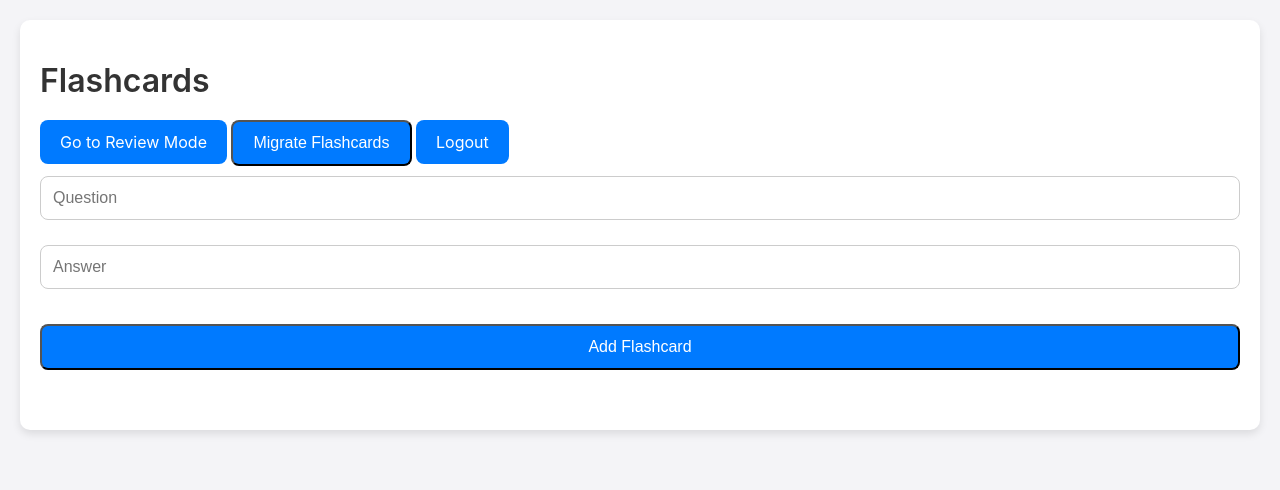
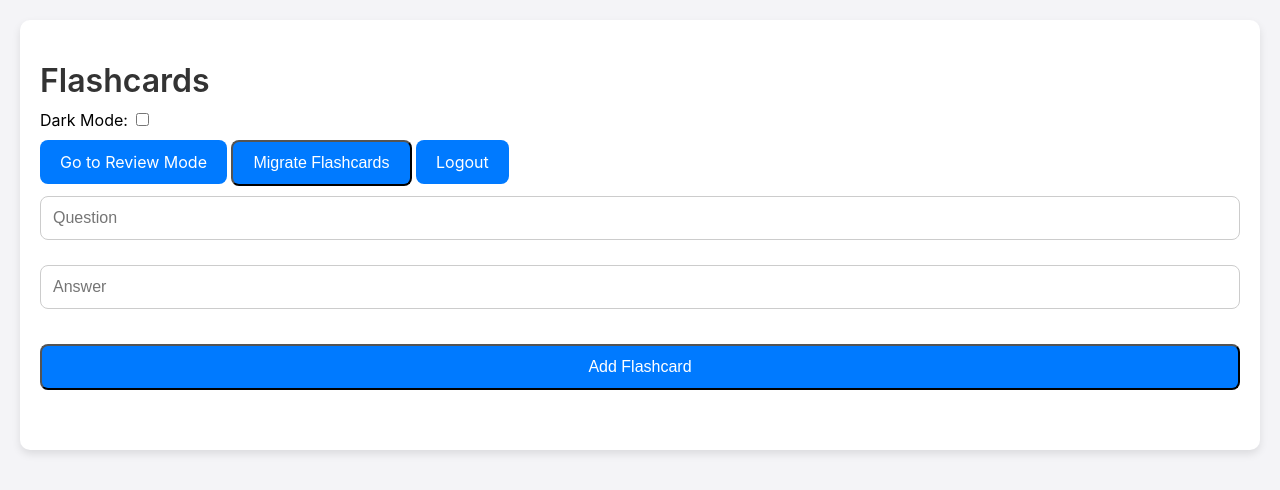
Before and after one commit to panda1312/Scriptura, a Flask app: page / in a window 1280 px wide. Shown: the top 490 px of the page. Run offline with Flask 2, Linux system fonts and the light colour scheme; the visitor is signed in with stand-in values (Sample User, id 1); data that the repository does not hold is empty.

Commit message:
Update index.html
added dark mode support

```diff
--- a/templates/index.html
+++ b/templates/index.html
@@ -8,6 +8,12 @@
 <body>
     <div class="container">
         <h1>Flashcards</h1>
+        <!-- Dark Mode Toggle -->
+        <div class="dark-mode-toggle">
+            <label for="dark-mode-toggle">Dark Mode:</label>
+            <input type="checkbox" id="dark-mode-toggle">
+        </div>
+
         <a href="/review" class="button">Go to Review Mode</a>
         <button id="migrate-button" class="button">Migrate Flashcards</button>
         <a href="/logout" class="button">Logout</a>
@@ -57,10 +63,6 @@
             loadFlashcards();
         });
 
-    loadFlashcards(); // Load flashcards when the page loads
-  </script>
-
-  <script>
         // Function for migration
         document.getElementById("migrate-button").addEventListener("click", async () => {
             if (confirm("Are you sure you want to migrate your flashcards?")) {
@@ -71,7 +73,21 @@
                 loadFlashcards();
             }
         });
+
+        // Dark Mode Toggle Logic
+        const toggle = document.getElementById("dark-mode-toggle");
+
+        // Check if dark mode was previously saved in localStorage
+        if (localStorage.getItem('darkMode') === 'true') {
+            document.body.classList.add('dark-mode');
+            toggle.checked = true;
+        }
+
+        // Event listener for the dark mode toggle
+        toggle.addEventListener('change', () => {
+            document.body.classList.toggle('dark-mode');
+            localStorage.setItem('darkMode', toggle.checked); // Save the preference
+        });
     </script>
-
 </body>
 </html>
```
Lines whose indentation alone changed are shown as unchanged.
